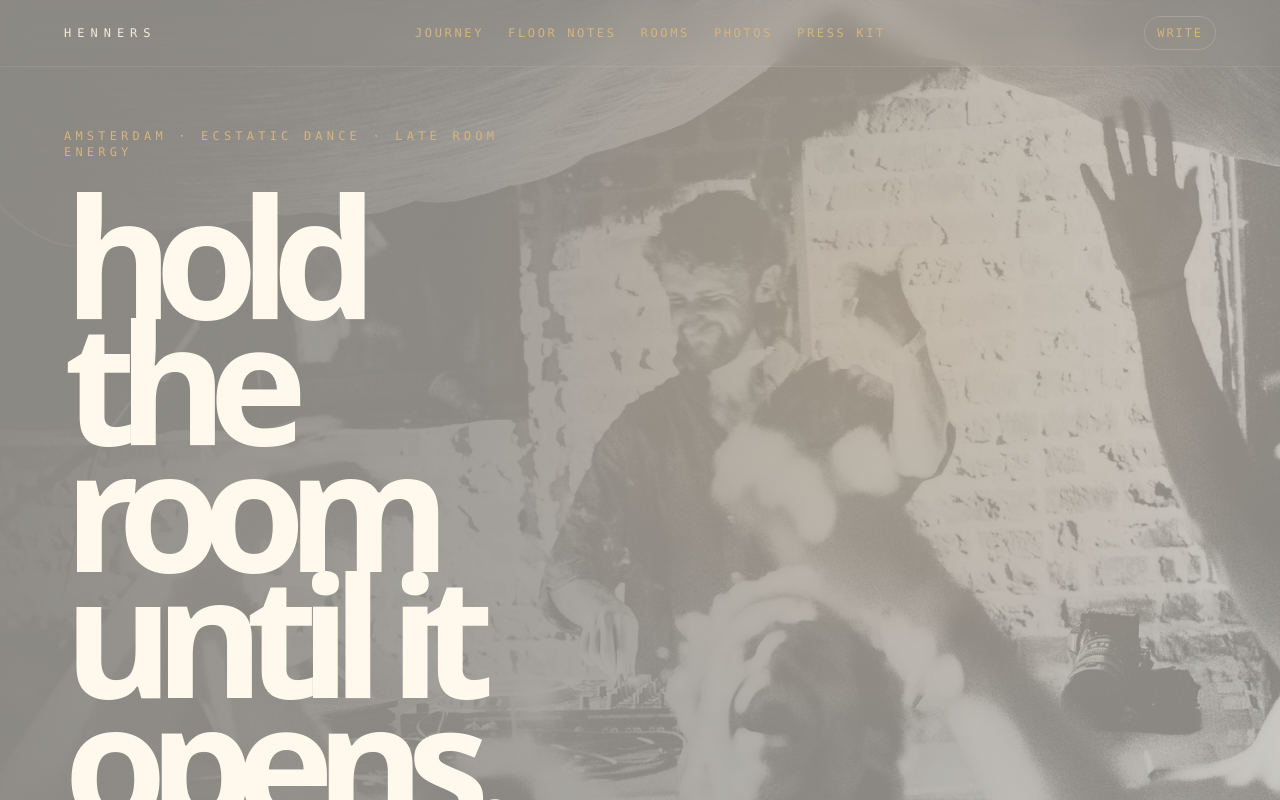
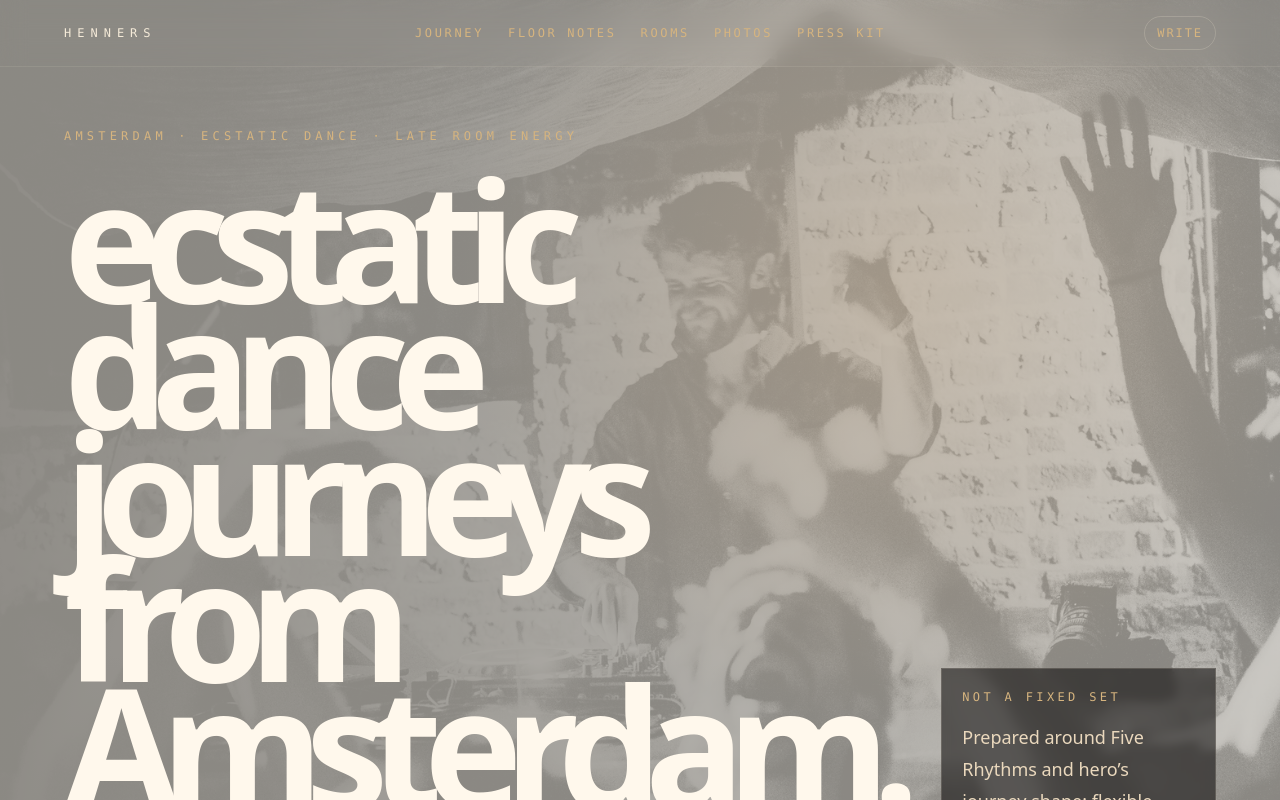
Before and after one commit to kokosthief/dj.henners.bio, a Next.js app: page / in a window 1280 px wide. Shown: the top 800 px of the page. Built offline with nearby package versions, Linux system fonts and the light colour scheme.

Commit message:
fix: simplify hero headline

```diff
--- a/src/app/human-version-2/page.tsx
+++ b/src/app/human-version-2/page.tsx
@@ -87,7 +87,7 @@ export default function HumanVersionTwoPage() {
           <div className="pb-6">
             <p className="font-mono text-xs uppercase tracking-[0.35em] text-[#d6b47f]">Amsterdam · ecstatic dance · late room energy</p>
             <h1 className="mt-8 max-w-5xl text-[clamp(4.4rem,13vw,13rem)] font-semibold leading-[0.76] tracking-[-0.11em] text-[#fff8ec]">
-              hold the room until it opens.
+              ecstatic dance journeys from Amsterdam.
             </h1>
             <p className="mt-8 max-w-2xl text-xl leading-9 text-[#ead8bd] sm:text-2xl sm:leading-10">
               Henners crafts full-arc ecstatic dance journeys from Amsterdam: rhythm first, ceremony without stiffness, and enough trust for the floor to become honest.
--- a/src/app/human-version-3/page.tsx
+++ b/src/app/human-version-3/page.tsx
@@ -89,7 +89,7 @@ export default function HumanVersionThreePage() {
           <div className="pb-6">
             <p className="font-mono text-xs uppercase tracking-[0.35em] text-[#d6b47f]">Amsterdam · ecstatic dance · late room energy</p>
             <h1 className="mt-8 max-w-5xl text-[clamp(4.4rem,13vw,13rem)] font-semibold leading-[0.76] tracking-[-0.11em] text-[#fff8ec]">
-              hold the room until it opens.
+              ecstatic dance journeys from Amsterdam.
             </h1>
             <p className="mt-8 max-w-2xl text-xl leading-9 text-[#ead8bd] sm:text-2xl sm:leading-10">
               Henners crafts full-arc ecstatic dance journeys from Amsterdam: rhythm first, ceremony without stiffness, and enough trust for the floor to become honest.
--- a/src/app/human-version-4/page.tsx
+++ b/src/app/human-version-4/page.tsx
@@ -92,7 +92,7 @@ export default function HumanVersionFourPage() {
           <div className="pb-8">
             <p className="font-mono text-xs uppercase tracking-[0.34em] text-[#d6b47f]">Amsterdam · ecstatic dance · field notes after dark</p>
             <h1 className="mt-8 max-w-5xl text-[clamp(4.1rem,12vw,12.5rem)] font-black leading-[0.78] tracking-[-0.105em] text-[#fff8ec]">
-              dance first. hold the room.
+              ecstatic dance journeys from Amsterdam.
             </h1>
             <p className="mt-8 max-w-2xl text-xl leading-9 text-[#ead8bd] sm:text-2xl sm:leading-10">
               Full-arc ecstatic dance journeys: prepared with care, built around rhythm and release, loose enough to meet the floor that is actually there.
--- a/src/app/human-version/page.tsx
+++ b/src/app/human-version/page.tsx
@@ -59,7 +59,7 @@ export default function HumanVersionPage() {
           <div className="pb-6">
             <p className="font-mono text-xs uppercase tracking-[0.35em] text-[#d6b47f]">Amsterdam · ecstatic dance · late room energy</p>
             <h1 className="mt-8 max-w-5xl text-[clamp(4.4rem,13vw,13rem)] font-semibold leading-[0.76] tracking-[-0.11em] text-[#fff8ec]">
-              hold the room until it opens.
+              ecstatic dance journeys from Amsterdam.
             </h1>
             <p className="mt-8 max-w-2xl text-xl leading-9 text-[#ead8bd] sm:text-2xl sm:leading-10">
               Henners crafts full-arc ecstatic dance journeys from Amsterdam: rhythm first, ceremony without stiffness, and enough trust for the floor to become honest.
--- a/src/app/page.tsx
+++ b/src/app/page.tsx
@@ -75,7 +75,7 @@ export default function HomePage() {
           <div className="pb-6">
             <p className="font-mono text-xs uppercase tracking-[0.35em] text-[#d6b47f]">Amsterdam · ecstatic dance · late room energy</p>
             <h1 className="mt-8 max-w-5xl text-[clamp(4.4rem,13vw,13rem)] font-semibold leading-[0.76] tracking-[-0.11em] text-[#fff8ec]">
-              hold the room until it opens.
+              ecstatic dance journeys from Amsterdam.
             </h1>
             <p className="mt-8 max-w-2xl text-xl leading-9 text-[#ead8bd] sm:text-2xl sm:leading-10">
               Henners is an Amsterdam-based ecstatic dance facilitator and DJ crafting full-arc journeys: rhythm first, ceremony without stiffness, and enough trust for the floor to become honest.
```
